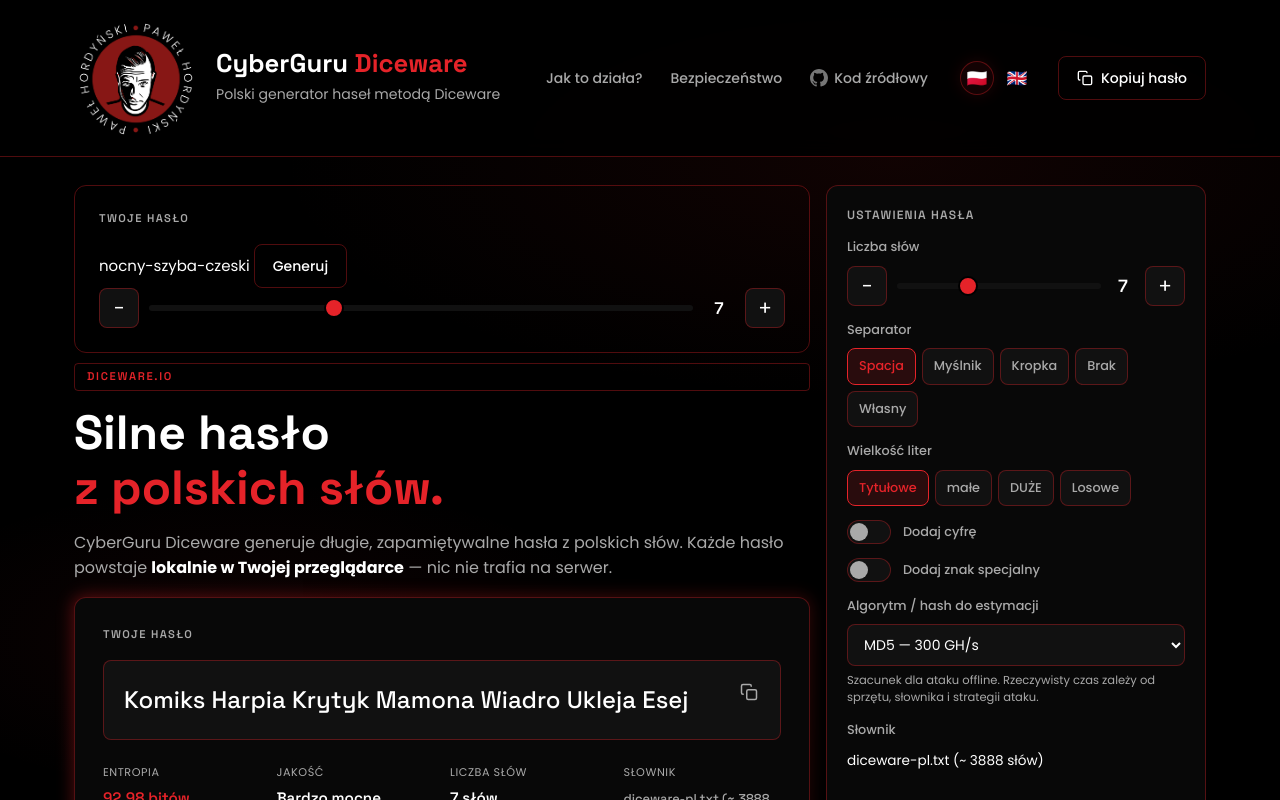
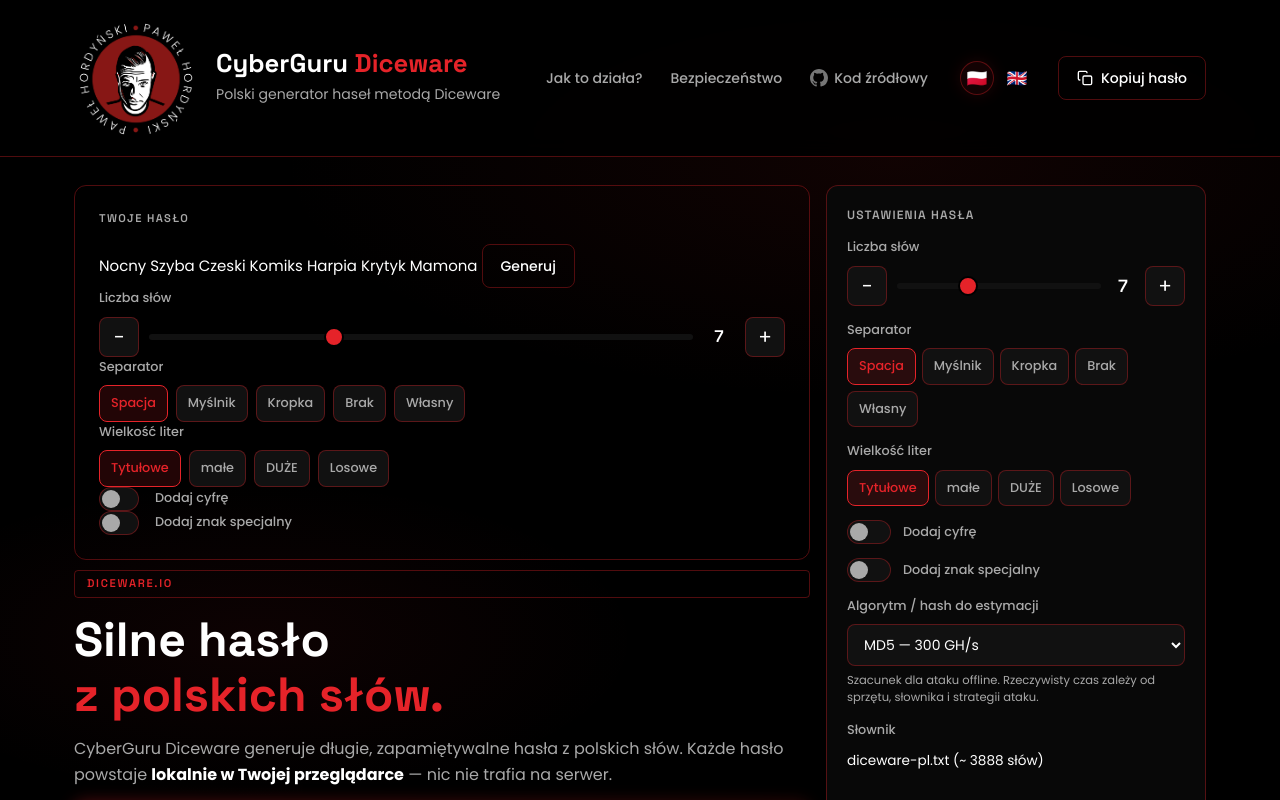
Before and after one commit to p4b1o/diceware-io, a SvelteKit app: page / in a window 1280 px wide. Shown: the top 800 px of the page. Built offline with nearby package versions, Linux system fonts and the light colour scheme.

Commit message:
Password generator UI elements created

```diff
--- /dev/null
+++ b/src/lib/components/FormLabel.svelte
@@ -0,0 +1,17 @@
+<script lang="ts">
+    const { children } = $props();
+</script>
+
+<label class="form-label">
+    {@render children()}
+</label>
+
+<style>
+    .form-label {
+        display: block;
+        font-size: 0.8rem;
+        font-weight: 500;
+        color: var(--muted);
+        margin-bottom: 8px;
+    }
+</style>
--- /dev/null
+++ b/src/lib/components/RadioGroup.svelte
@@ -0,0 +1,81 @@
+<script lang="ts">
+  type RadioOption = {
+    value: string | number;
+    label: string;
+  };
+
+  type Props = {
+    options: RadioOption[];
+    value: string | number | null;
+    name: string;
+    disabled?: boolean;
+    onChange?: (value: any) => void;
+  }
+
+  let {
+    options,
+    value = $bindable(),
+    name,
+    disabled,
+    onChange,
+  } = $props<Props &  {}>();
+
+
+  function select(option: RadioOption) {
+    value = option.value;
+    onChange && onChange(value);
+  }
+</script>
+
+<div class="radio-group" role="radiogroup" aria-disabled={disabled}>
+  {#each options as option}
+    <button
+      type="button"
+      class="radio-button {value === option.value ? 'radio-button--selected' : ''}"
+      aria-checked={value === option.value}
+      role="radio"
+      disabled={disabled || option.disabled}
+      onclick={() => select(option)}
+    >
+      {option.label}
+    </button>
+  {/each}
+</div>
+
+<style>
+  .radio-group {
+    display: flex;
+    flex-wrap: wrap;
+    gap: 0.5rem;
+  }
+
+  .radio-button {
+    padding: 7px 11px;
+    font-family: var(--font-body);
+    font-size: 0.8rem;
+    font-weight: 500;
+    background: var(--panel-2);
+    border: 1px solid var(--border);
+    color: var(--muted);
+    border-radius: var(--radius);
+    cursor: pointer;
+    transition: all var(--transition);
+    min-height: 36px;
+  }
+
+  .radio-button:hover:not(:disabled) {
+    border-color: var(--red);
+    color: var(--text);
+  }
+
+  .radio-button--selected {
+    background: rgba(229, 35, 41, 0.15);
+    border-color: var(--red);
+    color: var(--red);
+  }
+
+  .radio-button:disabled {
+    opacity: 0.5;
+    cursor: not-allowed;
+  }
+</style>
--- /dev/null
+++ b/src/lib/components/Switch.svelte
@@ -0,0 +1,101 @@
+<script lang="ts">
+  type Props = {
+    checked: boolean;
+    disabled?: boolean;
+    name?: string;
+    label: string;
+    onChange?: (checked: boolean) => void;
+  }
+
+  let {
+    checked = $bindable(),
+    disabled,
+    name,
+    value = $bindable(),
+    ariaLabel,
+    label,
+    onChange,
+  } = $props<Props & {}>();
+
+
+  function handleChange(event: Event) {
+    checked = (event.target as HTMLInputElement).checked;
+    onChange && onChange(checked);
+  }
+</script>
+
+<label class="form-switch">
+  <input
+    type="checkbox"
+    class="form-switch__input"
+    {name}
+    bind:checked
+    disabled={disabled}
+    aria-label={ariaLabel}
+    onchange={handleChange}
+  />
+  <span class="form-switch__toggle"></span>
+  <span class="form-switch__label">
+    {label}
+  </span>
+</label>
+
+<style>
+    .form-switch {
+        display: flex;
+        gap: 1rem;
+        align-items: center;
+        cursor: pointer;
+
+        --form-switch-toggle-btn-size: 18px;
+        --form-switch-toggle-btn-offset: 2px;
+    }
+
+    .form-switch__input {
+        position: absolute;
+        z-index: 1;
+        opacity: 0;
+    }
+
+    .form-switch__label {
+        font-size: 0.8rem;
+        font-weight: 500;
+        color: var(--muted);
+    }
+
+    .form-switch__toggle {
+        position: relative;
+        inset: 0;
+        height: calc(var(--form-switch-toggle-btn-size) + 2 * var(--form-switch-toggle-btn-offset) + 2px);
+        width: 40px;
+        background: var(--panel-2);
+        border: 1px solid var(--border);
+        border-radius: 24px;
+        cursor: pointer;
+        transition: var(--transition);
+    }
+
+    .form-switch__toggle::before {
+        content: "";
+        position: absolute;
+        width: var(--form-switch-toggle-btn-size);
+        height: var(--form-switch-toggle-btn-size);
+        left: var(--form-switch-toggle-btn-offset);
+        top: 50%;
+        transform: translateY(-50%);
+        background: var(--muted);
+        border-radius: 50%;
+        transition: var(--transition);
+    }
+
+    .form-switch input:checked + .form-switch__toggle {
+        background: rgba(229, 35, 41, 0.2);
+        border-color: var(--red);
+    }
+
+    .form-switch input:checked + .form-switch__toggle::before {
+        /* transform: translate(20px, -50%); */
+        left: calc(100% - var(--form-switch-toggle-btn-size) - var(--form-switch-toggle-btn-offset));
+        background: var(--red);
+    }
+</style>
--- a/src/routes/Home/ui/Generator.svelte
+++ b/src/routes/Home/ui/Generator.svelte
@@ -6,6 +6,10 @@
     import Card from "$lib/components/Card.svelte";
     import CardTitle from "$lib/components/CardTitle.svelte";
     import Slider from "$lib/components/Slider.svelte";
+    import RadioGroup from "$lib/components/RadioGroup.svelte";
+    import FormLabel from "$lib/components/FormLabel.svelte";
+    import Switch from "$lib/components/Switch.svelte";
+    import { generatorStore } from "./generator.store";
 
     let password = $state('');
     let words = $state<string[]>([]);
@@ -13,15 +17,7 @@
     const generate = () => {
         password = generatePassword(
             words,
-            {
-                addDigit: false,
-                wordCount: 3,
-                addSpecial: false,
-                separator: '-',
-                casing: 'lower',
-                customSeparator: '-',
-                crackAlgorithm: 'bcrypt'
-            }
+            $generatorStore
         ).password;
     }
 
@@ -40,9 +36,11 @@
             words = parseWordlist(await res.text());
 
             generate();
+        });
+
+        generatorStore.subscribe(options => {
+            generate();
         })
-
-
     });
 
 
@@ -62,11 +60,46 @@
                 Generuj
             </button>
 
-
+            <FormLabel>{$translationsStore.word_count}</FormLabel>
             <Slider
                 min={3}
                 max={15}
-                value={7}
+                bind:value={$generatorStore.wordCount}
+            />
+
+            <FormLabel>{$translationsStore.separator}</FormLabel>
+            <RadioGroup
+                options={[
+                    { label: $translationsStore.space, value: ' ' },
+                    { label: $translationsStore.hyphen, value: '-' },
+                    { label: $translationsStore.dot, value: '.' },
+                    { label: $translationsStore.none, value: '' },
+                    { label: $translationsStore.custom, value: 'custom' },
+                ]}
+                name=""
+                bind:value={$generatorStore.separator}
+            />
+
+            <FormLabel>{$translationsStore.casing}</FormLabel>
+            <RadioGroup
+                options={[
+                    { label: $translationsStore.title_case, value: 'title' },
+                    { label: $translationsStore.lower_case, value: 'lower' },
+                    { label: $translationsStore.upper_case, value: 'upper' },
+                    { label: $translationsStore.random_case, value: 'random' },
+                ]}
+                name=""
+                bind:value={$generatorStore.casing}
+            />
+
+            <Switch
+                label={$translationsStore.add_digit}
+                bind:checked={$generatorStore.addDigit}
+            />
+
+            <Switch
+                label={$translationsStore.add_special}
+                bind:checked={$generatorStore.addSpecial}
             />
 </Card>
 
--- /dev/null
+++ b/src/routes/Home/ui/generator.store.ts
@@ -0,0 +1,12 @@
+import { writable } from "svelte/store";
+import type { PasswordOptions } from "../app";
+
+export const generatorStore = writable<PasswordOptions>({
+    addDigit: false,
+    addSpecial: false,
+    crackAlgorithm: 'md5',
+    casing: 'title',
+    wordCount: 7,
+    separator: ' ',
+    customSeparator: '',
+})
```
Lines whose indentation alone changed are shown as unchanged.
